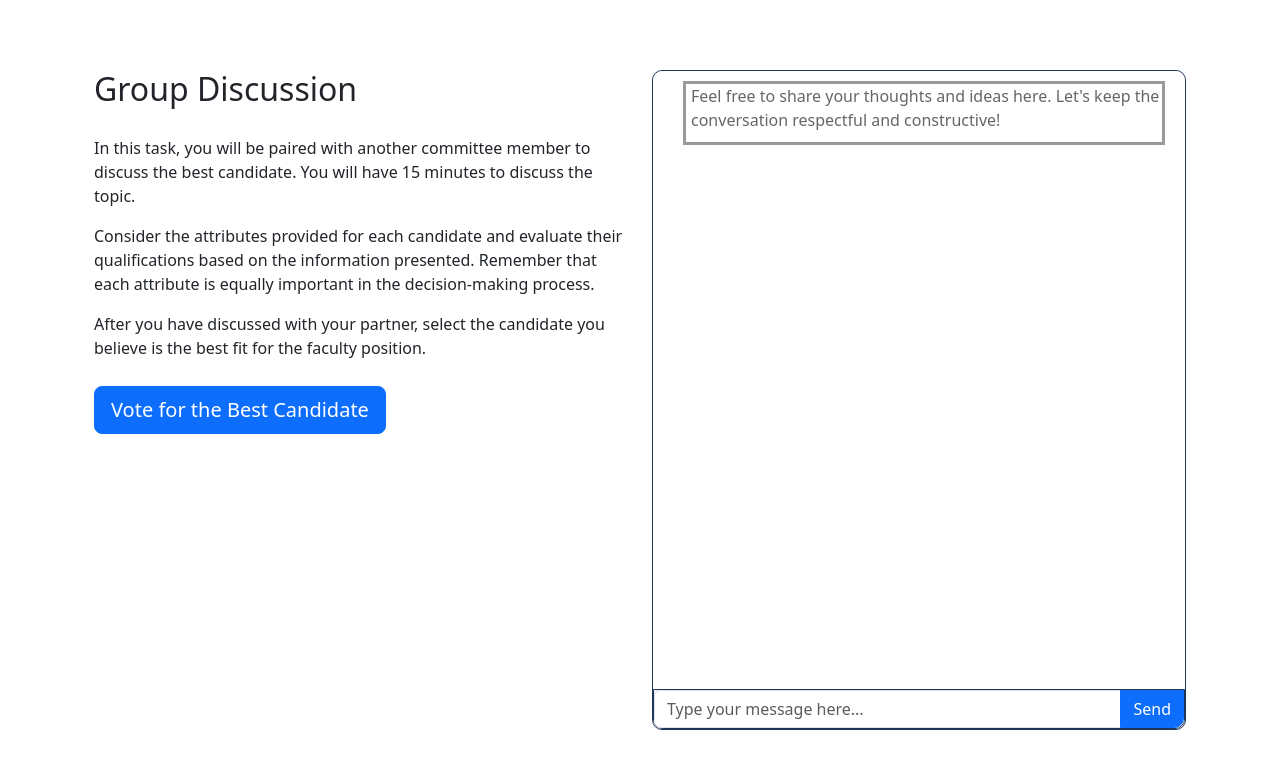
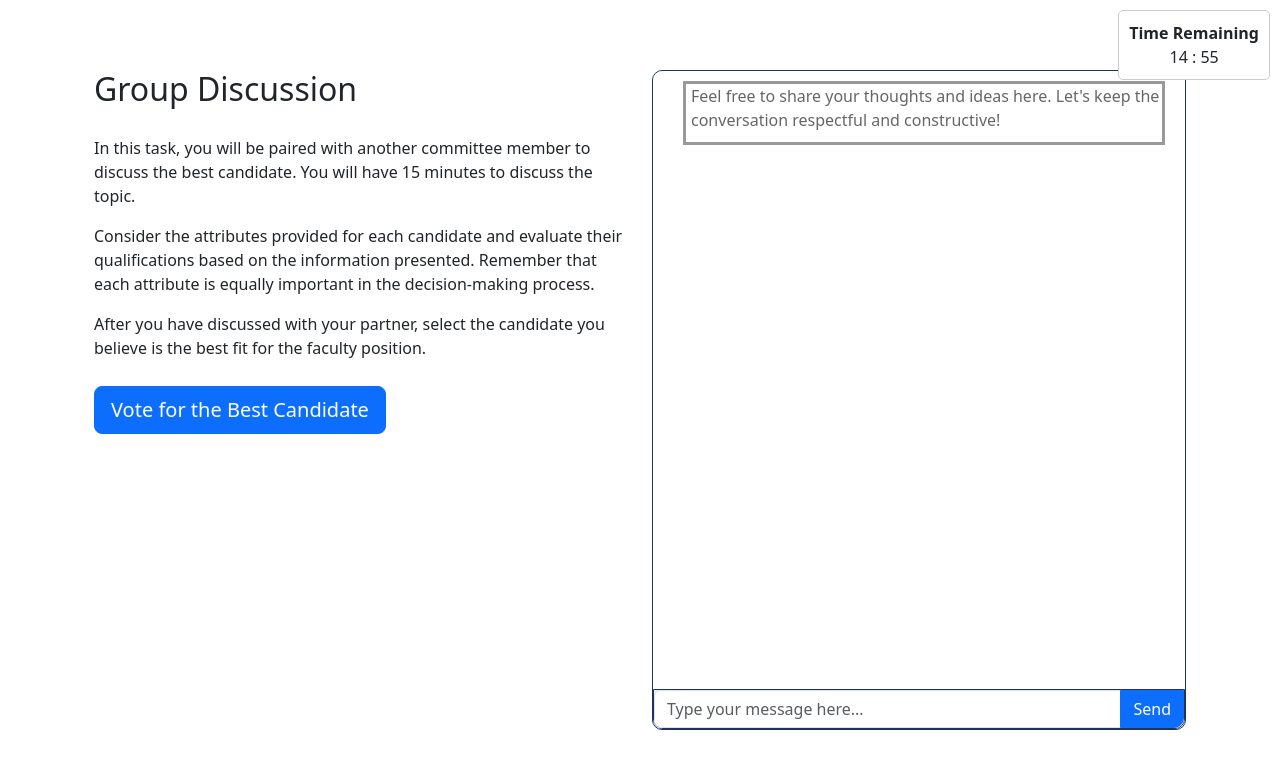
Before and after one commit to night18/hidden_profile, a Vue app in the folder vue-project/: page /GroupDiscussion in a window 1280 px wide. Shown: the top 768 px of the page. Built offline with nearby package versions, Linux system fonts and the light colour scheme; what vue-sweetalert2 would draw is missing.

Commit message:
Add the timer during the discussion.

```diff
--- a/vue-project/src/views/formal/FormalCandidate.vue
+++ b/vue-project/src/views/formal/FormalCandidate.vue
@@ -6,6 +6,7 @@ import { useChatStore } from '@/stores/chat';
 import { useTurnStore } from '@/stores/turn';
 import { useGroupStore } from '@/stores/group';
 import { useCandidateProfileStore } from '@/stores/candidate_profile';
+import CountdownTimer from '@/components/CountdownTimer.vue';
 import CandidateTable from '@/components/CandidateTable.vue';
 import Swal from 'sweetalert2';
 import axios from 'axios';
@@ -115,6 +116,10 @@ function next() {
 </script>
 <template>
   <div class="container">
+    <div class="timer">
+      <b>Time Remaining</b>
+      <CountdownTimer :remain_time="120" />
+    </div>
     <div class="jumbotron container">
       <h2> Formal Task</h2>
       <div class="content-area">
@@ -153,3 +158,15 @@ function next() {
     </div>
   </div>
 </template>
+<style scoped>
+.timer {
+  position: fixed;
+  top: 10px;
+  right: 10px;
+  background-color: white;
+  padding: 10px;
+  border: 1px solid #ccc;
+  border-radius: 5px;
+  z-index: 1000;
+}
+</style>
--- a/vue-project/src/views/formal/GroupDiscussion.vue
+++ b/vue-project/src/views/formal/GroupDiscussion.vue
@@ -1,19 +1,41 @@
 <script setup>
-import { ref, watch } from 'vue';
+import { ref, watch, onMounted, onUnmounted } from 'vue';
 import { useRouter } from 'vue-router';
 import ChatRoom from '@/components/ChatRoom.vue';
 import { useCandidateProfileStore } from '@/stores/candidate_profile';
+import CountdownTimer from '@/components/CountdownTimer.vue';
+
 const router = useRouter();
 
 const selectedCandidate = ref('');
 const candidateProfileStore = useCandidateProfileStore();
 const candidates = candidateProfileStore.candidate_profiles;
 
-// Sample data
+// Disable copy-paste functionality
+const disableCopyPaste = () => {
+  const preventAction = (event) => event.preventDefault();
+  document.addEventListener('copy', preventAction);
+  document.addEventListener('cut', preventAction);
+  document.addEventListener('paste', preventAction);
 
+  return () => {
+    document.removeEventListener('copy', preventAction);
+    document.removeEventListener('cut', preventAction);
+    document.removeEventListener('paste', preventAction);
+  };
+};
+
+onMounted(() => {
+  const cleanup = disableCopyPaste();
+  onUnmounted(cleanup);
+});
 </script>
 <template>
   <div class="container">
+    <div class="timer">
+      <b>Time Remaining</b>
+      <CountdownTimer :remain_time="900" />
+    </div>
     <div class="jumbotron container">
       <div class="row">
         <div class="col-md-6">
@@ -21,6 +43,7 @@ const candidates = candidateProfileStore.candidate_profiles;
           <div class="content-area">
             <p>In this task, you will be paired with another committee member to discuss the best candidate. You will have 15 minutes to discuss the topic.</p>
             <p>Consider the attributes provided for each candidate and evaluate their qualifications based on the information presented. Remember that each attribute is equally important in the decision-making process.</p>
+
             <p>After you have discussed with your partner, select the candidate you believe is the best fit for the faculty position.</p>
             <div
               v-for="(candidate, index) in candidates"
@@ -47,3 +70,15 @@ const candidates = candidateProfileStore.candidate_profiles;
     </div>
   </div>
 </template>
+<style scoped>
+.timer {
+  position: fixed;
+  top: 10px;
+  right: 10px;
+  background-color: white;
+  padding: 10px;
+  border: 1px solid #ccc;
+  border-radius: 5px;
+  z-index: 1000;
+}
+</style>
```
